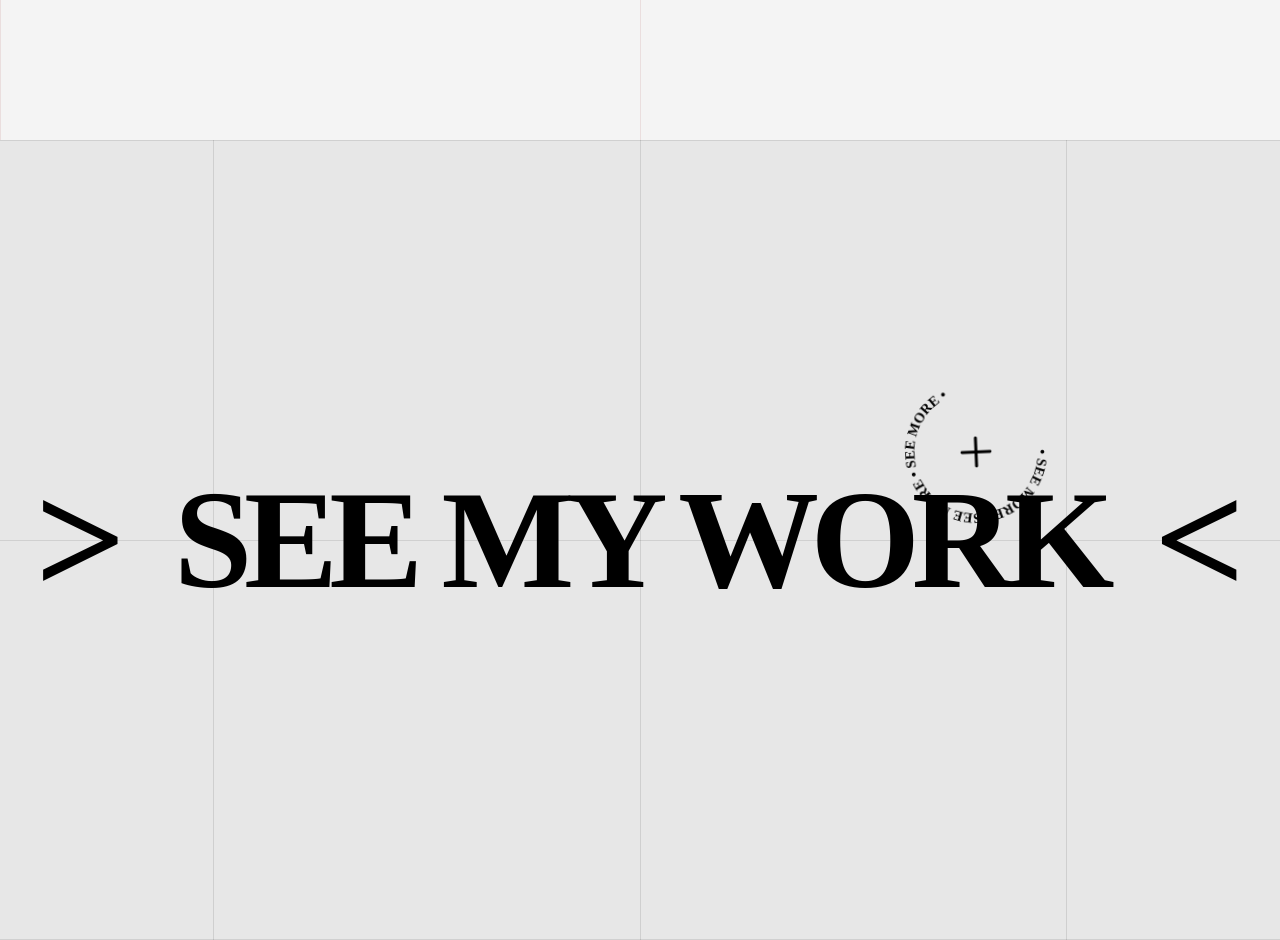
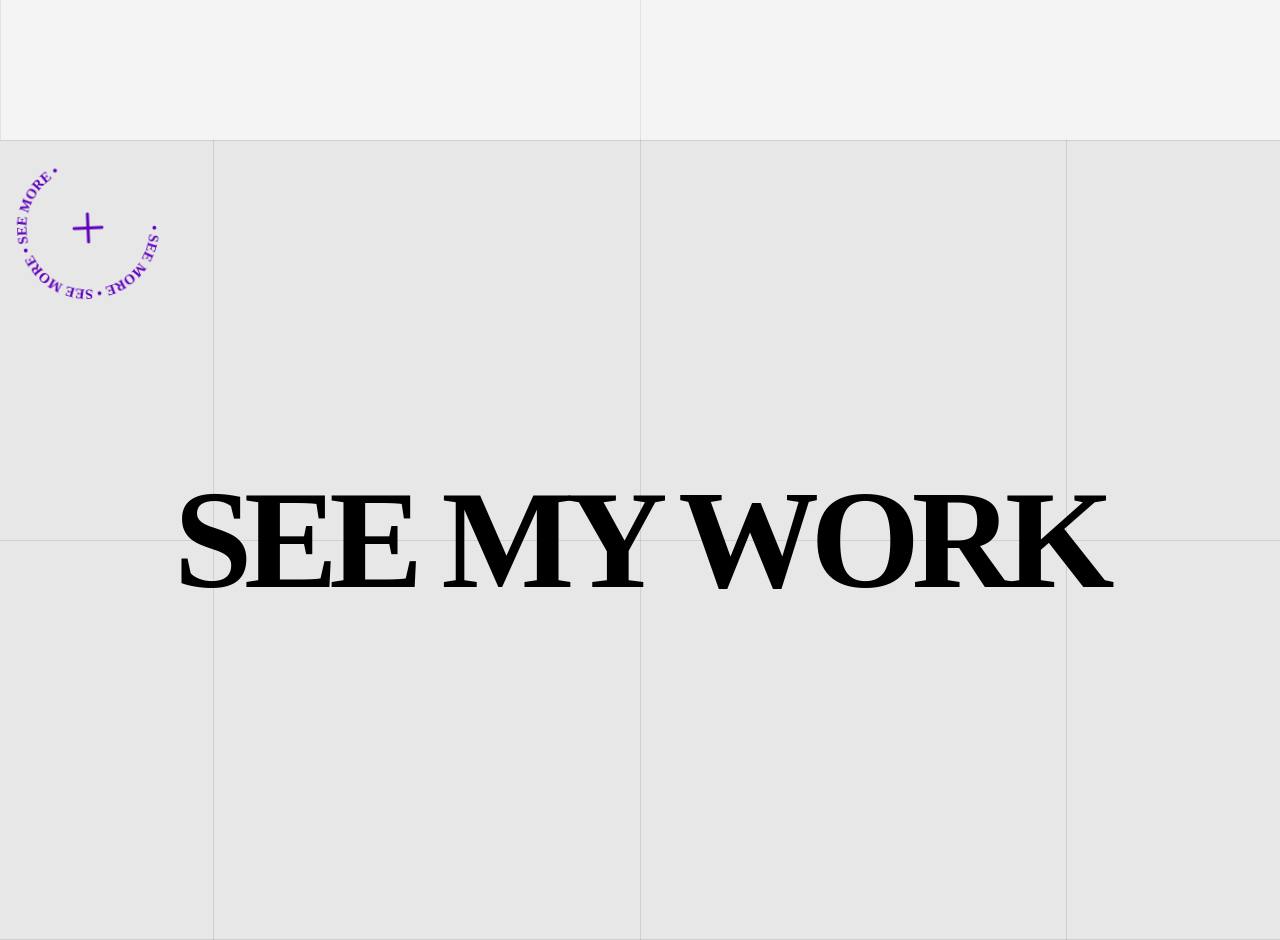
Before and after one commit to whokashmiri/AaqibMir, a React (Vite) app: page / in a window 1280 px wide. Shown: the part 7060-8000 px from the top of the page. Built offline with nearby package versions, Linux system fonts and the light colour scheme.

Commit message:
See my work

```diff
--- a/src/components/sections/SeeMyWorkSection.jsx
+++ b/src/components/sections/SeeMyWorkSection.jsx
@@ -1,11 +1,39 @@
-import { motion } from "framer-motion";
+import { motion, useMotionValue, useSpring } from "framer-motion";
 import { Plus } from "lucide-react";
+import { useState } from "react";
+import { useThemeColor } from "../../context/ThemeContext";
 
 export default function SeeMyWorkSection() {
+  const { themeColor } = useThemeColor();
+
+  const [hovered, setHovered] = useState(false);
+
+  const mouseX = useMotionValue(0);
+  const mouseY = useMotionValue(0);
+
+  const x = useSpring(mouseX, {
+    stiffness: 120,
+    damping: 20,
+  });
+
+  const y = useSpring(mouseY, {
+    stiffness: 120,
+    damping: 20,
+  });
+
+  const handleMouseMove = (e) => {
+    const rect = e.currentTarget.getBoundingClientRect();
+
+    mouseX.set(e.clientX - rect.left - 88);
+    mouseY.set(e.clientY - rect.top - 88);
+  };
+
   return (
-    <section className="relative h-screen overflow-hidden bg-[#e7e7e7] text-black">
-      {/* Grid */}
-
+    <section
+      className="relative h-screen overflow-hidden bg-[#e7e7e7] text-black"
+      onMouseMove={handleMouseMove}
+    >
+      {/* GRID */}
       <div className="absolute inset-0 pointer-events-none">
         <div className="absolute left-[16.66%] top-0 h-full w-px bg-black/10" />
         <div className="absolute left-1/2 top-0 h-full w-px bg-black/10" />
@@ -16,62 +44,19 @@ export default function SeeMyWorkSection() {
         <div className="absolute bottom-0 left-0 w-full h-px bg-black/10" />
       </div>
 
-      {/* Header */}
-
-
-      {/* Center CTA */}
-
-      <div className="absolute inset-0 flex items-center justify-center">
+      {/* Cursor Badge */}
       <motion.div
-          whileHover="hover"
-          initial="initial"
-          className="relative flex items-center gap-12 cursor-pointer select-none"
+        style={{ x, y }}
+        className="pointer-events-none absolute z-50 h-44 w-44"
       >
-          <motion.span
-            variants={{
-              initial: { x: 0 },
-              hover: { x: -20 },
-            }}
-            transition={{ duration: 0.4 }}
-            className="text-[10rem] font-black leading-none"
-          >
-            &gt;
-          </motion.span>
-
-          <motion.h1
-            variants={{
-              initial: { scale: 1 },
-              hover: { scale: 1.04 },
-            }}
-            transition={{ duration: 0.5 }}
-            className="text-[11vw] font-black leading-none tracking-[-0.06em]"
-          >
-            SEE MY WORK
-          </motion.h1>
-
-          <motion.span
-            variants={{
-              initial: { x: 0 },
-              hover: { x: 20 },
-            }}
-            transition={{ duration: 0.4 }}
-            className="text-[10rem] font-black leading-none"
-          >
-            &lt;
-          </motion.span>
-
-          {/* Circular Badge */}
-
         <motion.div
-            animate={{
-              rotate: 360,
-            }}
+          animate={{ rotate: 360 }}
           transition={{
+            duration: 14,
             repeat: Infinity,
-              duration: 14,
             ease: "linear",
           }}
-            className="absolute right-[15%] -top-24 h-44 w-44"
+          className="relative h-full w-full"
         >
           <svg
             viewBox="0 0 200 200"
@@ -90,7 +75,7 @@ export default function SeeMyWorkSection() {
             </defs>
 
             <text
-                fill="black"
+              fill={themeColor}
               fontSize="16"
               fontWeight="700"
             >
@@ -104,13 +89,57 @@ export default function SeeMyWorkSection() {
             <Plus
               size={48}
               strokeWidth={1.5}
+              color={themeColor}
             />
           </div>
         </motion.div>
       </motion.div>
+
+      {/* CTA */}
+      <div className="absolute inset-0 flex items-center justify-center">
+        <motion.div
+          onHoverStart={() => setHovered(true)}
+          onHoverEnd={() => setHovered(false)}
+          className="relative flex items-center gap-10 cursor-pointer"
+        >
+          {/* LEFT */}
+          <motion.span
+            animate={{
+              opacity: hovered ? 1 : 0,
+              x: hovered ? 0 : 40,
+            }}
+            transition={{ duration: 0.35 }}
+            className="text-[10rem] font-black"
+          >
+            &gt;
+          </motion.span>
+
+          {/* TITLE */}
+          <motion.h1
+            animate={{
+              scale: hovered ? 1.05 : 1,
+            }}
+            transition={{
+              duration: 0.4,
+            }}
+            className="text-[11vw] font-black leading-none tracking-[-0.06em]"
+          >
+            SEE MY WORK
+          </motion.h1>
+
+          {/* RIGHT */}
+          <motion.span
+            animate={{
+              opacity: hovered ? 1 : 0,
+              x: hovered ? 0 : -40,
+            }}
+            transition={{ duration: 0.35 }}
+            className="text-[10rem] font-black"
+          >
+            &lt;
+          </motion.span>
+        </motion.div>
       </div>
-
-
     </section>
   );
 }
```
Lines whose indentation alone changed are shown as unchanged.
